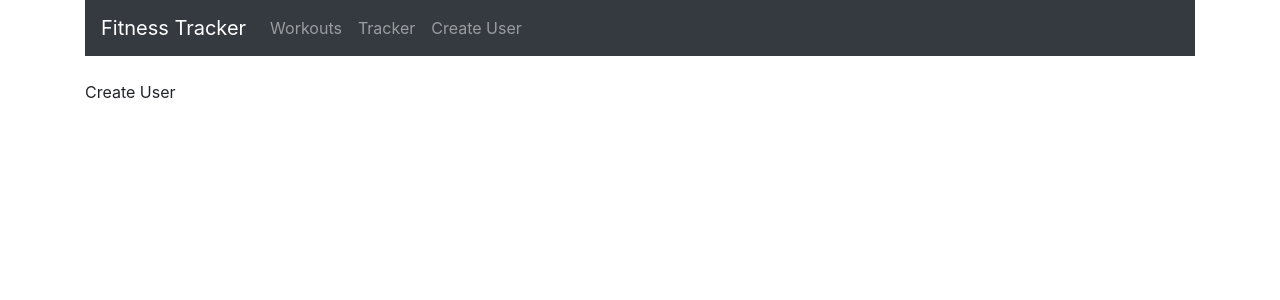
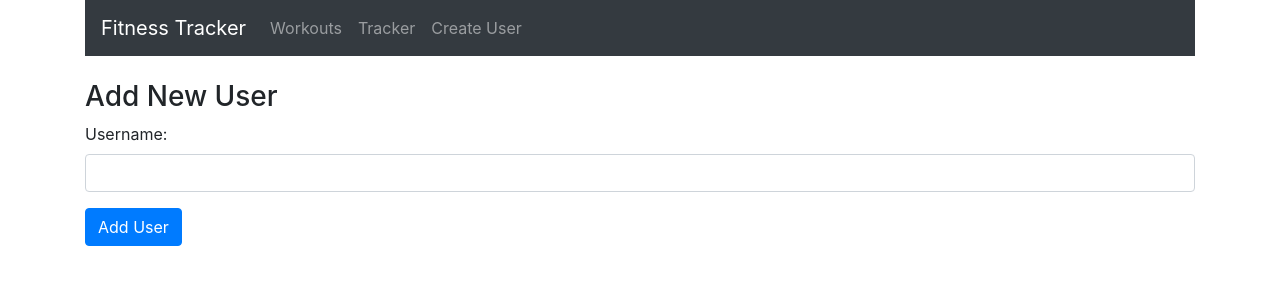
Before and after one commit to estherjsuh/nodejs_fitness_tracker, a React (Create React App) app: page /user in a window 1280 px wide. Shown: the top 300 px of the page. Built offline with nearby package versions, Linux system fonts and the light colour scheme.

Commit message:
Add create user component; fix buttons

```diff
--- a/src/components/create-exercise.component.jsx
+++ b/src/components/create-exercise.component.jsx
@@ -121,7 +121,7 @@
                     </div>
 
                     <div className="form-group">
-                        <input type="submit" value="Submit Exercise" className="btn-btn-primary"/>
+                        <input type="submit" value="Submit Exercise" className="btn btn-primary"/>
                     </div>
                 </form>
             </div>
--- a/src/components/create-user.component.jsx
+++ b/src/components/create-user.component.jsx
@@ -1,10 +1,54 @@
 import React, { Component } from 'react';
 
 export default class CreateUsers extends Component {
+    constructor(props) {
+        super(props);
+
+        this.onChangeUsername = this.onChangeUsername.bind(this);
+        this.onSubmit = this.onSubmit.bind(this);
+
+        this.state = {
+            username : ''
+        }
+    }
+
+    onChangeUsername(e) {
+        this.setState({
+            username: e.target.value
+        });
+    }
+
+    onSubmit(e){
+        e.preventDefault();
+
+        const user = {
+            username: this.state.username,
+        }
+        console.log(user);
+
+        this.setState({
+            username: ''
+        })
+    }
+
     render() {
         return (
             <div>
-                <p>Create User</p>
+               <h3>Add New User</h3>
+                <form onSubmit={this.onSubmit}>
+                    <div className="form-group">
+                        <label>Username: </label>
+                        <input
+                            type="text"
+                            className="form-control"
+                            value={this.state.username}
+                            onChange={this.onChangeUsername}
+                            />
+                    </div>
+                    <div className="form-group">
+                        <input type="submit" value="Add User" className="btn btn-primary"/>
+                    </div>
+                </form>
             </div>
         )
     }
```
Also changed, not shown: 1 other file (tests, documents, lock files or other folders).
